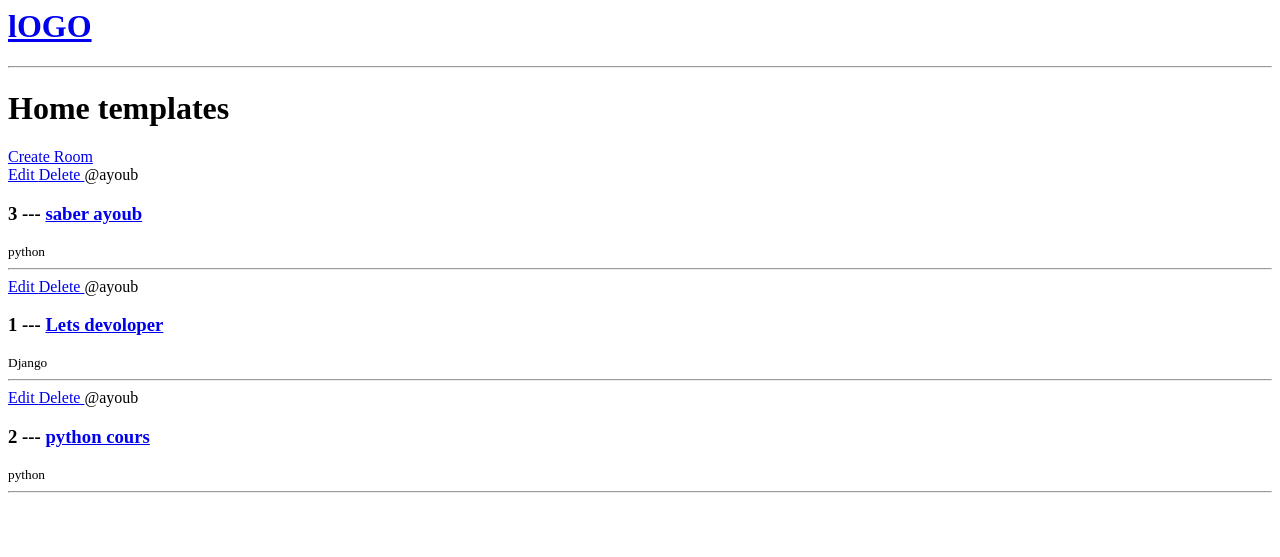
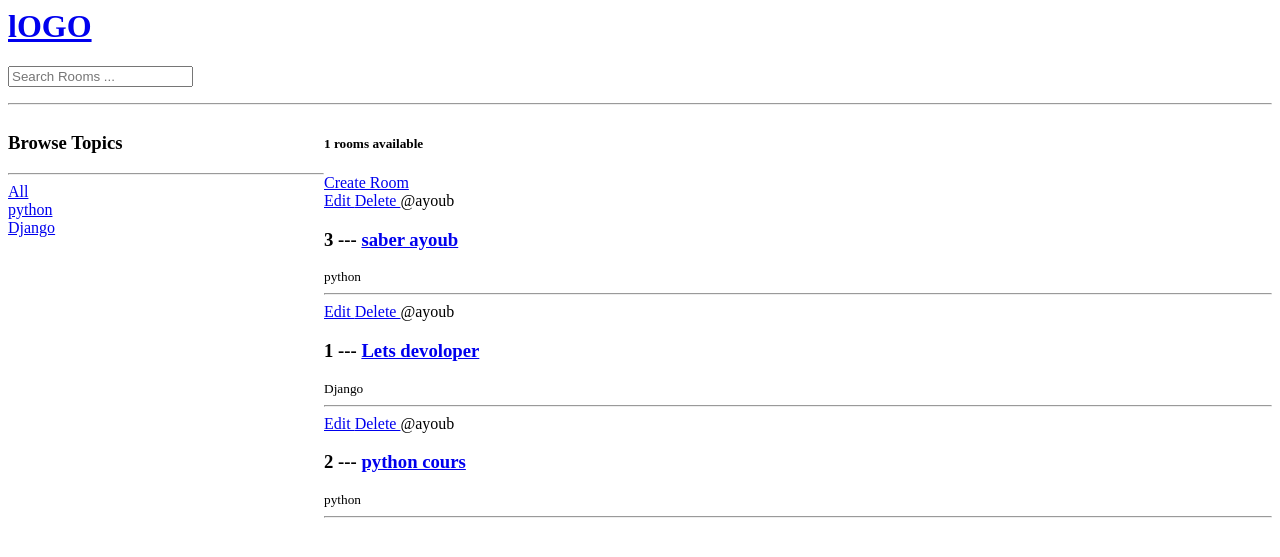
Before and after one commit to ayooubsmatti/studybud, a Django app: template base/templates/base/home.html in a window 1280 px wide. Shown: the top 557 px of the page. Run offline with Django 4.2, Linux system fonts and the light colour scheme; data comes from the database, SQL or seed files in the repository; tables that the repository leaves empty hold one stand-in row (values such as "Sample post"); the template is opened without the code that fills it: values that come from a table or form of the project are taken from there, most other values are stand-ins (such as "Sample title", 1, 10 or a date in 2020); parts of the project's set-up code (start-up, migrations or seed data) failed here and were passed over.

Commit message:
search functionalites

```diff
--- a/base/templates/base/home.html
+++ b/base/templates/base/home.html
@@ -2,11 +2,31 @@
 
 
 {% block content %}
-    <h1>Home templates</h1>
+<style>
+    .home-container{
+        display: grid;
+        grid-template-columns:1fr 3fr ;
+    }
+</style>
+<div class="home-container">
+    <div>
+        <h3>Browse Topics</h3>
+        <hr>
+        <div>
+            <a href="{% url 'home' %}">All</a>
+        </div>
+        {% for topic in topics %}
+
+            <div>
+                <a href="{% url 'home' %}?q={{topic.name}}">{{topic.name}}</a>
+            </div>
+
+        {% endfor %}
+    </div>
+    <div>
+        <h5>{{ room_count }} rooms available</h5>
         <a href="{% url 'create-room' %}">Create Room</a>
         <div>
-
-
             <div>
                 {% for room in rooms %}
                     <div>
@@ -20,4 +40,8 @@
                 {% endfor %}
             </div>
         </div>
+    </div>
+
+</div>
+
 {% endblock %}
--- a/templates/navbar.html
+++ b/templates/navbar.html
@@ -2,4 +2,8 @@
     <h1>lOGO</h1>
 </a>
 
+<form method="GET" action="{% url 'home' %}">
+    <input type="text" name="q" placeholder="Search Rooms ..."/>
+</form>
+
 <hr>
```
Also changed, not shown: base/views.py (+12 -3 lines). Lines whose indentation alone changed are shown as unchanged.
